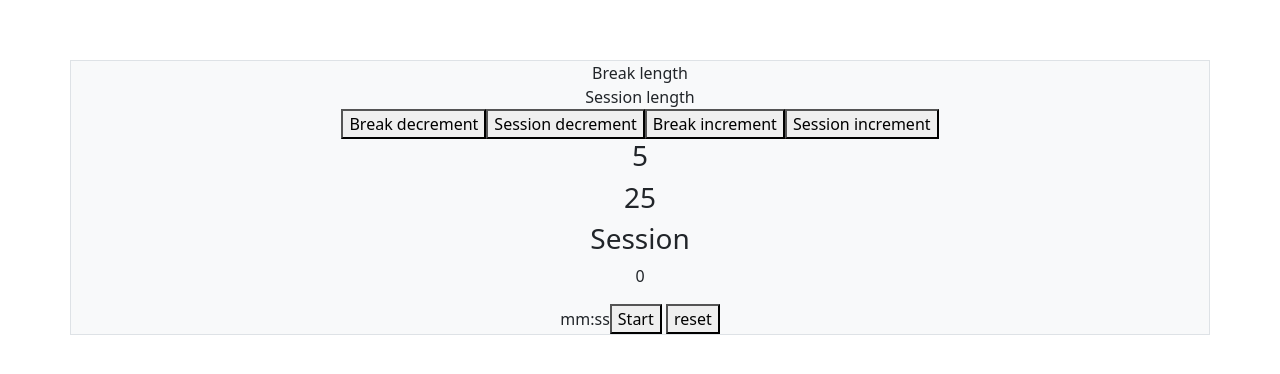
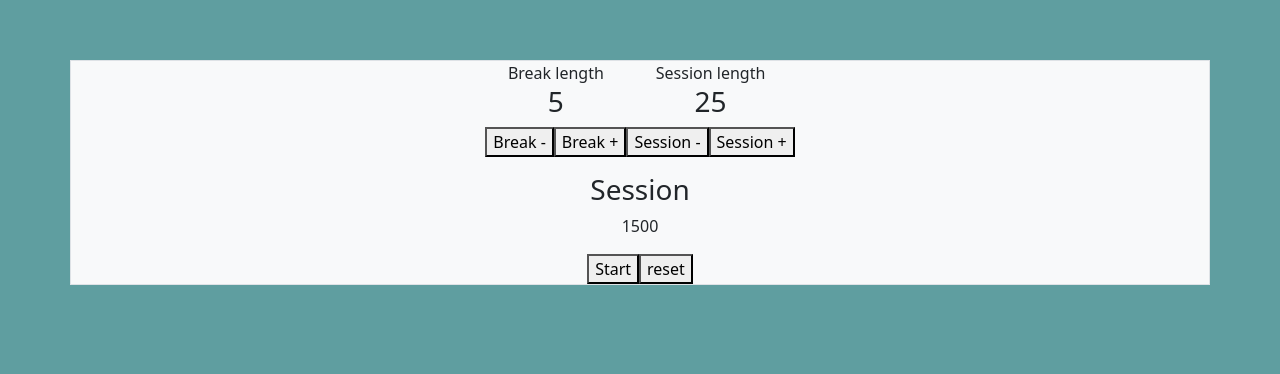
Before and after one commit to luciocolombo/fcc-clock, a React (Create React App) app: page / in a window 1280 px wide. Shown: the part 196-570 px from the top of the page. Built offline with nearby package versions, Linux system fonts and the light colour scheme.

Commit message:
logic changes

```diff
--- a/src/App.js
+++ b/src/App.js
@@ -3,21 +3,110 @@ import React, { useState } from "react";
 function App() {
    const [breakLength, setBreakLength] = useState(5);
    const [sessionLength, setSessionLength] = useState(25);
-   const [clock, setClock] = useState(0); //time type
+   const [clock, setClock] = useState(25 * 60 * 1000); //time type
+   const [timeInterval, setTimeInterval] = useState(0);
+
+   const handleReset = () => {
+      setClock(25 * 60 * 1000);
+      clearInterval(timeInterval);
+      setTimeInterval(0);
+      setBreakLength(5);
+      setSessionLength(25);
+   };
+
+   const handleStartStop = () => {
+      if (timeInterval === 0) {
+         setTimeInterval(setInterval(() => setClock(updateClock), 1000));
+         return;
+      } else {
+         clearInterval(timeInterval);
+         setTimeInterval(0);
+      }
+   };
+
+   const updateClock = (prev) => {
+      if (prev > 0) {
+         return prev - 1000;
+      } else {
+         clearInterval(timeInterval);
+         setTimeInterval(0);
+         return 0;
+      }
+   };
+
+   /*  const toSecs = (timestamp) => {
+     return (timestamp / 100) % 60;
+    };
+
+    const toMins = (timestamp) => {
+      return Math.floor(timestamp / 1000 / 60);
+    }; */
+
+   const formatClock = () => {
+      /*   const secs = (clock / 100) % 60;
+      const mins = Math.floor(clock / 1000 / 60);
+      return `${(mins, " : ", secs)}`; */
+      return clock / 1000;
+   };
+
+   const handleBreakDecrement = () => {
+      setBreakLength((prev) => {
+         if (prev - 1 > 0) return prev - 1;
+         return 1;
+      });
+   };
+
+   const handleBreakIncrement = () => {
+      setBreakLength((prev) => prev + 1);
+   };
+   const handleSessionDecrement = () => {
+      setSessionLength((prev) => {
+         if (prev > 0) return prev - 1;
+         return 0;
+      });
+      setClock(() => sessionLength * 1000);
+   };
+
+   const handleSessionIncrement = () => {
+      setSessionLength((prev) => {
+         if (prev + 1 <= 60) return prev + 1;
+         return 60;
+      });
+      setClock(() => sessionLength * 1000);
+   };
+
    return (
       <div className="App container text-center border bg-light">
-         <div id="break-label"> Break length </div>
-         <div id="session-label"> Session length</div>
-         <button id="break-decrement"> Break decrement</button>
-         <button id="session-decrement"> Session decrement</button>
-         <button id="break-increment"> Break increment</button>
-         <button id="session-increment"> Session increment</button>
-         <h3 id="break-length">{breakLength}</h3>
-         <h3 id="session-length">{sessionLength} </h3>
+         <div className="d-flex justify-content-center mb-3">
+            <div>
+               <div id="break-label"> Break length </div>
+               <h3 id="break-length">{breakLength}</h3>
+               <button id="break-decrement" onClick={handleBreakDecrement}>
+                  Break -
+               </button>
+               <button id="break-increment" onClick={handleBreakIncrement}>
+                  Break +
+               </button>
+            </div>
+            <div>
+               <div id="session-label"> Session length</div>
+               <h3 id="session-length">{sessionLength} </h3>
+               <button id="session-decrement" onClick={handleSessionDecrement}>
+                  Session -
+               </button>
+               <button id="session-increment" onClick={handleSessionIncrement}>
+                  Session +
+               </button>
+            </div>
+         </div>
          <h3 id="timer-label"> Session</h3>
-         <p id="time-left">{clock} </p>mm:ss
-         <button id="start_stop">Start</button> {/* start stop */}
-         <button id="reset">reset</button>
+         <p id="time-left">{formatClock(clock)} </p>
+         <button id="start_stop" onClick={handleStartStop}>
+            Start
+         </button>
+         <button id="reset" onClick={handleReset}>
+            reset
+         </button>
       </div>
    );
 }
--- a/src/index.css
+++ b/src/index.css
@@ -1,3 +1,6 @@
+body{
+  background-color: cadetblue;
+}
 .App{
   margin-top: 20%;
 }
```
